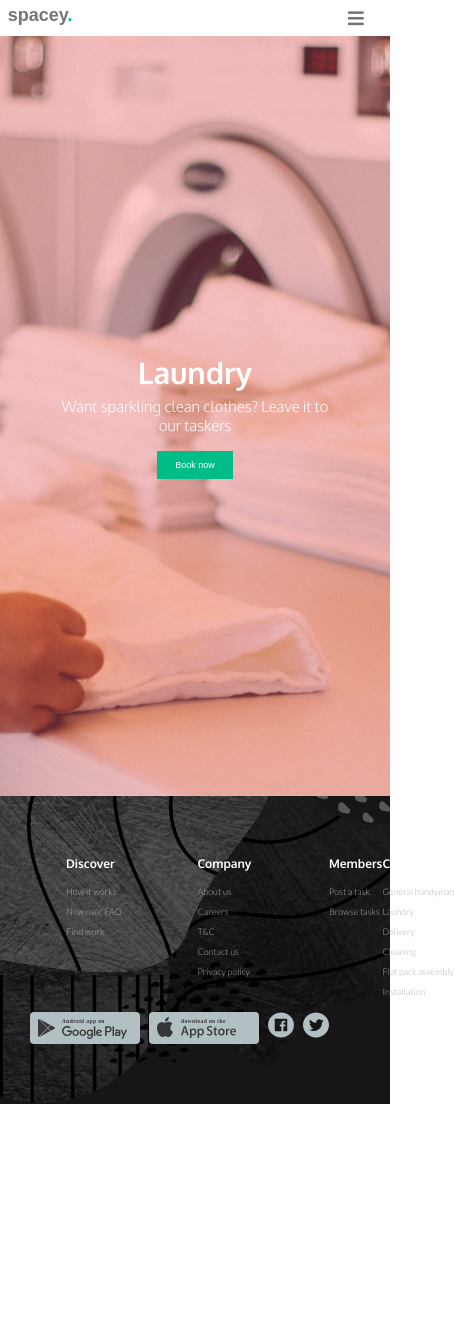
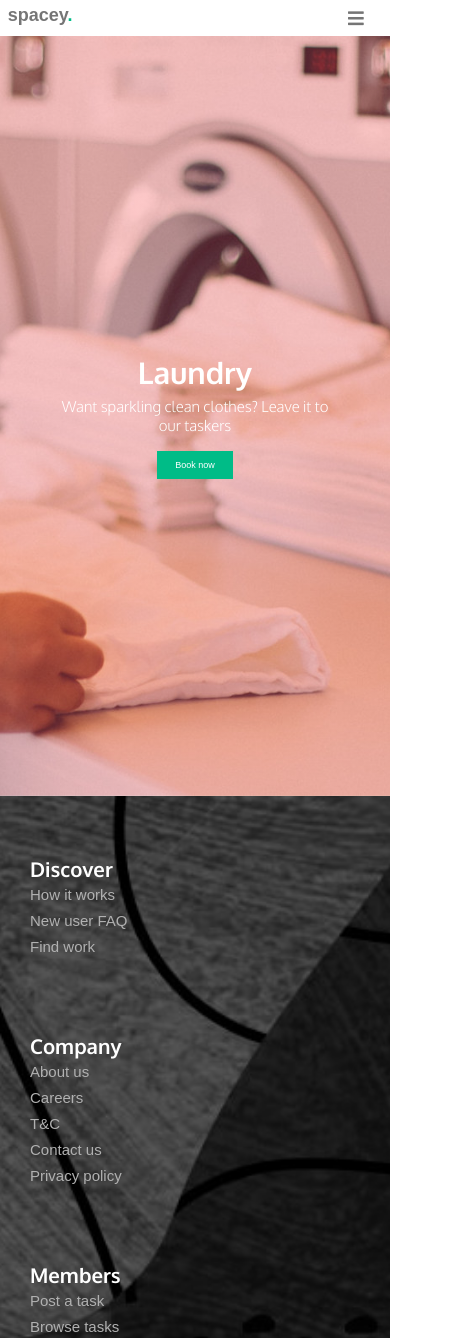
Before and after one commit to spaceytech/Spacey_Tech, a React app in the folder client/: page /laundry in a window 390 px wide. Shown: the top 1338 px of the page, 455 px wide, since content can reach past the window. Before the commit the page ends 1104 px from the top, so only its background shows below. Built offline with nearby package versions, Linux system fonts and the light colour scheme.

Commit message:
Add media queries for Footer section

```diff
--- a/client/src/style/base.scss
+++ b/client/src/style/base.scss
@@ -37,7 +37,7 @@ html {
     font-size: 43.75%; // 7px
   }
   @media only screen and (max-width: 28.34em) {
-    font-size: 37.5%;
+    font-size: 37.5%; // 6px
   }
 }
 
--- a/client/src/style/footer.scss
+++ b/client/src/style/footer.scss
@@ -7,21 +7,47 @@
   padding: 10rem 5rem;
 
   display: grid;
-  grid-template-columns:
-    minmax(6rem, max-content) repeat(4, minmax(max-content, 1fr))
-    minmax(6rem, max-content);
+  grid-template-columns: repeat(auto-fit, minmax(25rem, 1fr));
   justify-items: start;
   align-items: start;
-  grid-row-gap: 2.5rem;
+  grid-row-gap: 13rem;
+
+  @media only screen and (max-width: 37.5em) {
+    grid-template-columns: 2rem repeat(2, minmax(max-content, 1fr)) 2rem;
+    justify-content: center;
+  }
+  @media only screen and (max-width: 25em) {
+    grid-template-columns: 1fr;
+    justify-content: center;
+  }
   &__item {
-    &:first-of-type {
-      grid-column: 2 / 3;
-    }
     display: grid;
     grid-template-rows: 5rem max-content;
+
+    &:first-of-type {
+      @media only screen and (max-width: 37.5em) {
+        grid-column: 2 / 3;
+      }
+    }
+    &:nth-of-type(3) {
+      @media only screen and (max-width: 37.5em) {
+        grid-column: 2 / 3;
+      }
+    }
+    &:nth-of-type(1),
+    &:nth-of-type(2),
+    &:nth-of-type(3),
+    &:nth-of-type(4) {
+      @media only screen and (max-width: 25em) {
+        grid-column: 1 / 4;
+      }
+    }
     h2 {
       font-size: 2rem;
       font-family: "Oxygen", sans-serif;
+      @media only screen and (max-width: 25em) {
+        font-size: 3.4rem;
+      }
     }
     a {
       color: var(--text-color-grey);
@@ -35,13 +61,17 @@
       display: grid;
       grid-row-gap: 1.5rem;
       li {
-        font-size: 1.5rem;
-        font-family: "Lato", sans-serif;
+        font-size: 2rem;
+        font-family: "Ubuntu", sans-serif;
+        @media only screen and (max-width: 25em) {
+          font-size: 2.5rem;
+        }
       }
     }
   }
   &__download {
     grid-column: 1 / span 3;
+    align-self: center;
     justify-self: start;
     display: grid;
     grid-template-columns: max-content minmax(max-content, 15rem) repeat(
@@ -49,5 +79,9 @@
         min-content
       );
     grid-column-gap: 1.5rem;
+    @media only screen and (max-width: 21.88em) {
+      grid-template-columns: 1fr;
+      grid-row-gap: 2rem;
+    }
   }
 }
```
